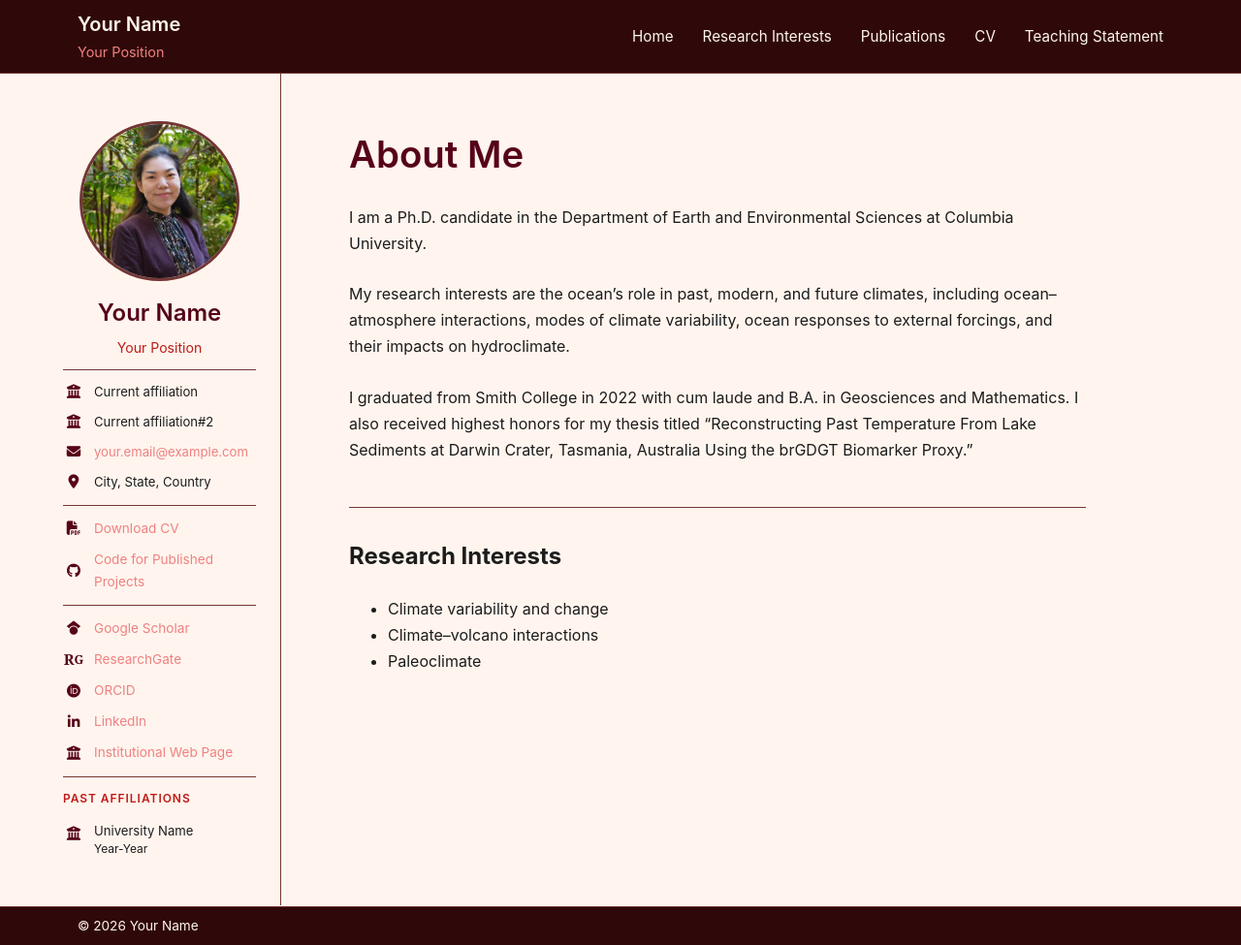
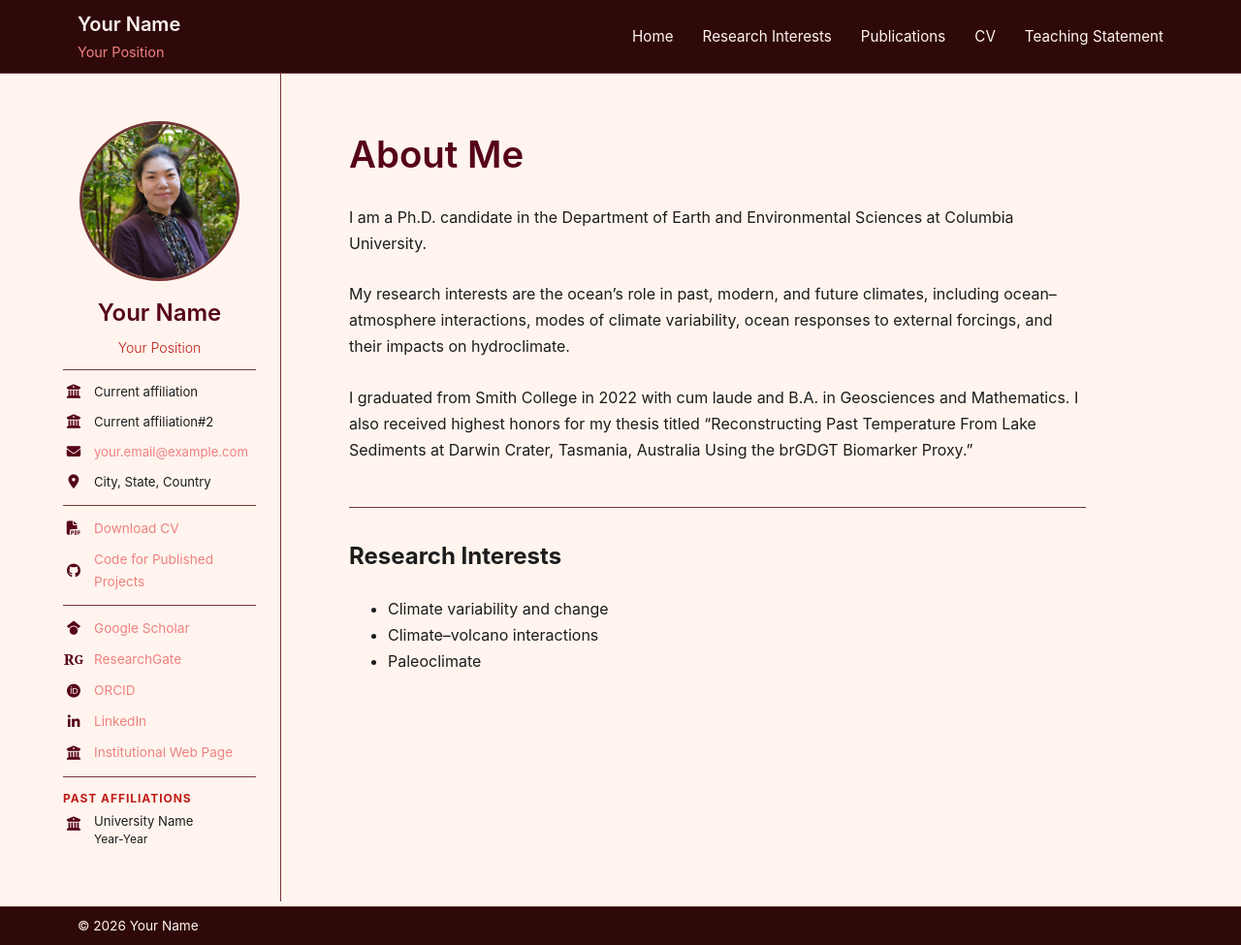
Before and after one commit to isugiura/isugiura.github.io, a Jekyll site: the page built from index.md, in a window 1280 px wide and 975 px high. Shown: the whole window at 97% size. Built offline with Jekyll 4.4.1, drawn with Linux system fonts in a browser that asks for light colours.

Commit message:
Update style.scss

```diff
--- a/assets/css/style.scss
+++ b/assets/css/style.scss
@@ -225,6 +225,7 @@ body {
   color: var(--accent);
 
   font-size: 0.88rem;
+  font-weight: 300;
 
   line-height: 1.4;
 }
@@ -289,14 +290,14 @@ body {
    ========================================================= */
 
 .sidebar-section h3 {
-  margin: 0 0 15px;
+  margin: 0 0 5px;
 
   text-align: left;
 
   color: var(--accent);
 
   font-size: 0.75rem;
-  font-weight: 600;
+  font-weight: 750;
 
   text-transform: uppercase;
 
```
